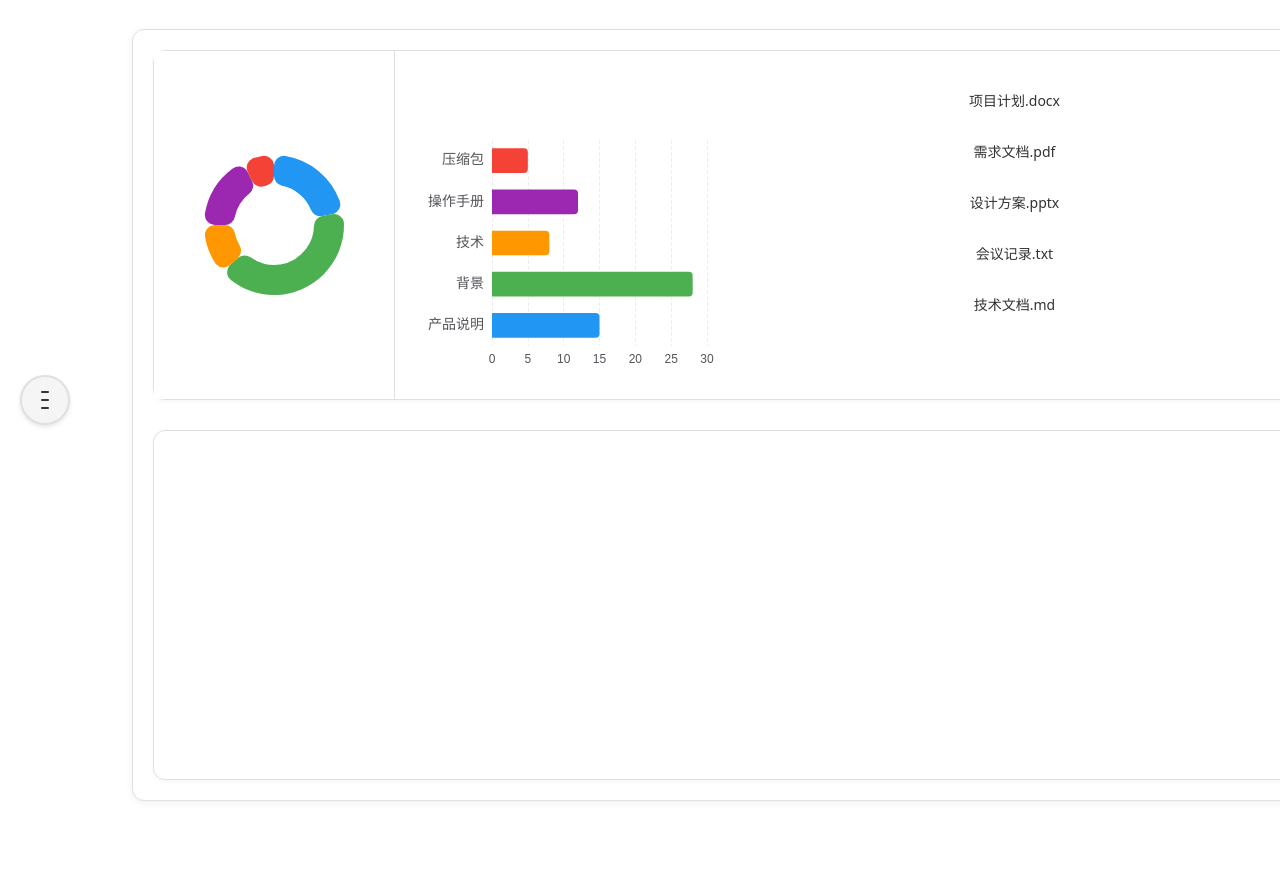
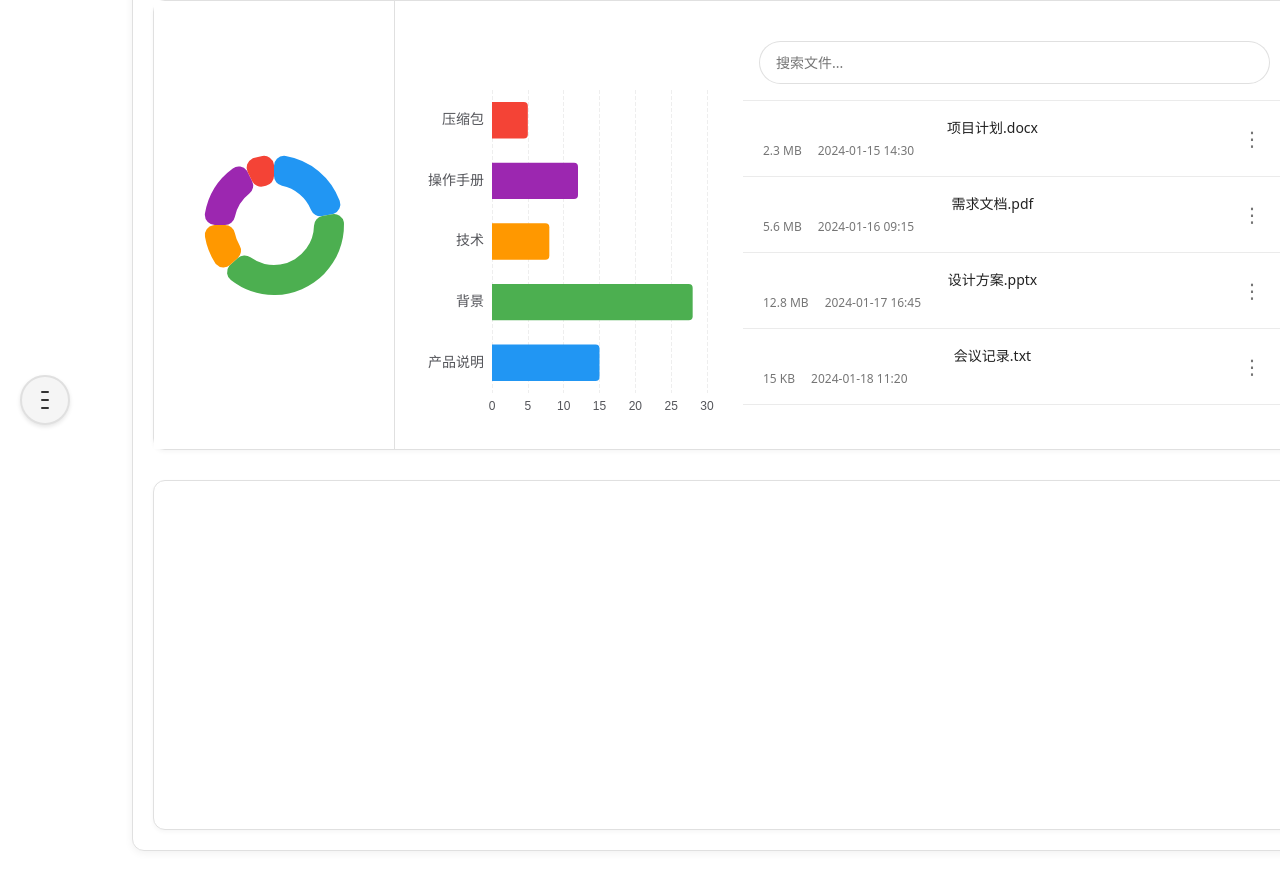
Before and after one commit to lzrnba/DocuReader, a Vue app: page / in a window 1280 px wide. Shown: the top 890 px of the page. Built offline with nearby package versions, Linux system fonts and the light colour scheme.

Commit message:
dashboard文件列表

```diff
--- a/src/views/Dashboard.vue
+++ b/src/views/Dashboard.vue
@@ -22,14 +22,37 @@
               ref="barChartRef"
               class="bar-chart"
             ></div>
+
             <!-- 文件列表（根据当前hover的分类显示） -->
             <div class="file-list">
+              <!-- 搜索框 -->
+              <div class="search-container">
+                <input
+                  type="text"
+                  v-model="searchKeyword"
+                  placeholder="搜索文件..."
+                  class="search-input"
+                />
+              </div>
+
               <div
                 v-for="file in activeFiles"
                 :key="file.id"
                 class="file-item"
               >
-                {{ file.name }}
+                <!-- 文件信息 -->
+                <div class="file-info">
+                  <div class="file-name">{{ file.name }}</div>
+                  <div class="file-meta">
+                    <span class="file-size">{{ file.size }}</span>
+                    <span class="file-date">{{ file.modified }}</span>
+                  </div>
+                </div>
+
+                <!-- 文件操作 -->
+                <div class="file-actions">
+                  <span class="action-icon">⋮</span>
+                </div>
               </div>
             </div>
           </div>
@@ -68,42 +91,55 @@ const categories = ref([
 // 模拟数据：文件列表
 const filesData = {
   1: [
-    { id: 1, name: '项目计划.docx' },
-    { id: 2, name: '需求文档.pdf' },
-    { id: 3, name: '设计方案.pptx' },
-    { id: 4, name: '会议记录.txt' },
-    { id: 5, name: '技术文档.md' }
+    { id: 1, name: '项目计划.docx', type: 'document', size: '2.3 MB', modified: '2024-01-15 14:30' },
+    { id: 2, name: '需求文档.pdf', type: 'pdf', size: '5.6 MB', modified: '2024-01-16 09:15' },
+    { id: 3, name: '设计方案.pptx', type: 'presentation', size: '12.8 MB', modified: '2024-01-17 16:45' },
+    { id: 4, name: '会议记录.txt', type: 'text', size: '15 KB', modified: '2024-01-18 11:20' },
+    { id: 5, name: '技术文档.md', type: 'markdown', size: '23 KB', modified: '2024-01-19 10:05' },
+    { id: 6, name: '技术文档.md', type: 'markdown', size: '23 KB', modified: '2024-01-19 10:05' },
+    { id: 7, name: '技术文档.md', type: 'markdown', size: '23 KB', modified: '2024-01-19 10:05' }
   ],
   2: [
-    { id: 6, name: '产品截图.jpg' },
-    { id: 7, name: '设计草图.png' },
-    { id: 8, name: '界面原型.svg' }
+    { id: 6, name: '产品截图.jpg', type: 'image', size: '1.2 MB', modified: '2024-01-20 15:30' },
+    { id: 7, name: '设计草图.png', type: 'image', size: '850 KB', modified: '2024-01-21 08:45' },
+    { id: 8, name: '界面原型.svg', type: 'vector', size: '45 KB', modified: '2024-01-22 14:20' }
   ],
   3: [
-    { id: 9, name: '产品演示.mp4' },
-    { id: 10, name: '培训视频.avi' }
+    { id: 9, name: '产品演示.mp4', type: 'video', size: '120 MB', modified: '2024-01-23 11:10' },
+    { id: 10, name: '培训视频.avi', type: 'video', size: '85 MB', modified: '2024-01-24 16:50' }
   ],
   4: [
-    { id: 11, name: '背景音乐.mp3' },
-    { id: 12, name: '音效.wav' }
+    { id: 11, name: '背景音乐.mp3', type: 'audio', size: '4.5 MB', modified: '2024-01-25 09:30' },
+    { id: 12, name: '音效.wav', type: 'audio', size: '2.8 MB', modified: '2024-01-26 14:45' }
   ],
   5: [
-    { id: 13, name: '项目源码.zip' },
-    { id: 14, name: '数据备份.rar' }
+    { id: 13, name: '项目源码.zip', type: 'archive', size: '45 MB', modified: '2024-01-27 10:20' },
+    { id: 14, name: '数据备份.rar', type: 'archive', size: '38 MB', modified: '2024-01-28 16:15' }
   ]
 }
 
 // 当前激活的分类
 const activeCategory = ref(1)
 
+// 搜索关键词
+const searchKeyword = ref('')
+
 // 设置激活的分类
 const setActiveCategory = (categoryId) => {
   activeCategory.value = categoryId
 }
 
-// 根据激活的分类获取对应的文件列表
+// 根据激活的分类获取对应的文件列表，并支持搜索过滤
 const activeFiles = computed(() => {
-  return filesData[activeCategory.value] || []
+  const files = filesData[activeCategory.value] || []
+  if (!searchKeyword.value) {
+    return files
+  }
+
+  const keyword = searchKeyword.value.toLowerCase()
+  return files.filter(file => {
+    return file.name.toLowerCase().includes(keyword)
+  })
 })
 
 // 饼图数据
@@ -461,29 +497,116 @@ watch(pieChartData, (newData) => {
   min-height: 250px;
 }
 
+/* 搜索框容器 */
+.search-container {
+  padding: 16px;
+  background-color: var(--light-bg);
+  border-bottom: 1px solid rgba(0, 0, 0, 0.08);
+}
+
+/* 搜索输入框 */
+.search-input {
+  width: 100%;
+  padding: 10px 16px;
+  border: 1px solid rgba(0, 0, 0, 0.12);
+  border-radius: 24px;
+  font-size: 14px;
+  outline: none;
+  transition: all 0.2s ease;
+  box-sizing: border-box;
+}
+
+.search-input:focus {
+  border-color: #4285F4;
+  box-shadow: 0 0 0 2px rgba(66, 133, 244, 0.2);
+}
+
 /* 文件列表 */
 .file-list {
   flex: 1;
   display: flex;
   flex-direction: column;
-  gap: 8px;
-  padding: 4px 0;
+  gap: 0;
+  padding: 0;
+  background-color: var(--light-bg);
+  max-height: 400px; /* 设置最大高度，超出时滚动 */
+  overflow-y: auto;
+  overflow-x: hidden;
+  border-radius: 8px;
 }
 
 /* 文件项 */
 .file-item {
-  padding: 10px 18px;
-  border-radius: 6px;
-  background-color: var(--light-bg);
+  display: flex;
+  align-items: center;
+  padding: 16px 20px;
+  gap: 16px;
+  background-color: transparent;
   color: var(--light-text);
   font-size: 14px;
-  border: 1px solid transparent;
-  transition: all 0.2s ease;
+  border: none;
+  border-bottom: 1px solid rgba(0, 0, 0, 0.08);
+  transition: all 0.15s ease;
+  cursor: pointer;
+}
+
+/* 最后一个文件项移除底部边框 */
+.file-item:last-child {
+  border-bottom: none;
 }
 
 .file-item:hover {
-  background-color: var(--light-primary);
-  border-color: var(--light-border);
-  box-shadow: 0 1px 2px rgba(0, 0, 0, 0.06);
+  background-color: rgba(0, 0, 0, 0.05);
+  box-shadow: none;
+}
+
+/* 文件信息 */
+.file-info {
+  flex: 1;
+  min-width: 0;
+}
+
+.file-name {
+  font-weight: 500;
+  font-size: 14px;
+  color: rgba(0, 0, 0, 0.87);
+  margin-bottom: 4px;
+  overflow: hidden;
+  text-overflow: ellipsis;
+  white-space: nowrap;
+}
+
+.file-meta {
+  display: flex;
+  gap: 16px;
+  font-size: 12px;
+  color: rgba(0, 0, 0, 0.54);
+}
+
+.file-size {
+  white-space: nowrap;
+}
+
+.file-date {
+  white-space: nowrap;
+}
+
+/* 文件操作 */
+.file-actions {
+  flex-shrink: 0;
+}
+
+.action-icon {
+  font-size: 20px;
+  color: rgba(0, 0, 0, 0.54);
+  padding: 4px;
+  border-radius: 4px;
+  transition: all 0.2s ease;
+  cursor: pointer;
+}
+
+.action-icon:hover {
+  background-color: rgba(0, 0, 0, 0.08);
+  color: rgba(0, 0, 0, 0.87);
 }
 </style>
```
